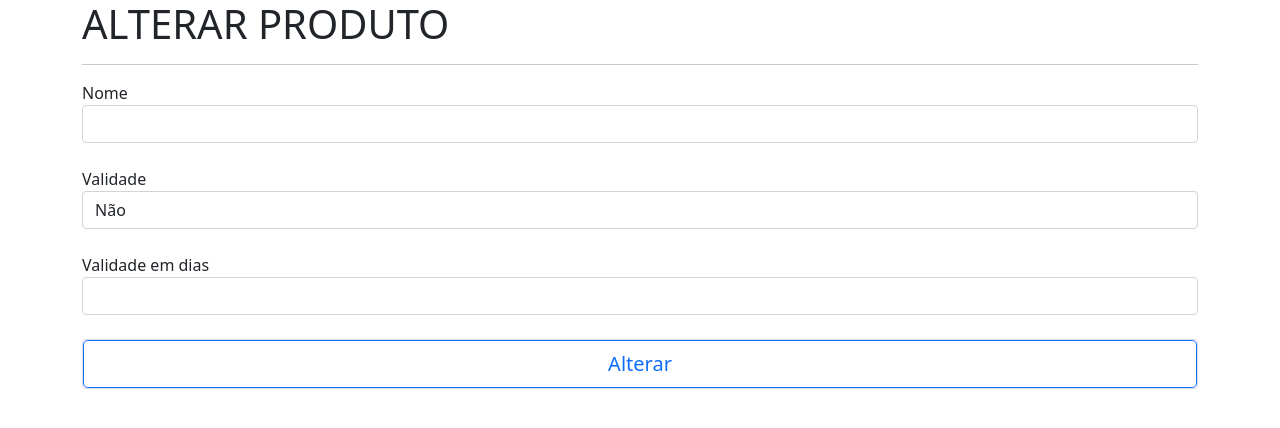
After one commit to Marcelo-Alves/pdv, a PHP site: template view/produtoeditar.php in a window 1280 px wide. The commit adds this page. Shown: the top 428 px of the page. Run offline with PHP 8.4, Linux system fonts and the light colour scheme; the template is opened without the code that fills it, so the values that code supplies are empty.

Commit message:
atualizar produto

```diff
--- a/index.php
+++ b/index.php
@@ -1,4 +1,8 @@
 <?php
+/* Informa o nível dos erros que serão exibidos */
+error_reporting(E_ALL);
+/* Habilita a exibição de erros */
+ini_set("display_errors", 1);
     $url = ($_SERVER['REQUEST_URI']=="/"?"/index":$_SERVER['REQUEST_URI']);
 	$u = explode('/',$url);
 	$classe  = $u[1];
--- a/model/alterar.php
+++ b/model/alterar.php
@@ -5,6 +5,8 @@ class alterar  {
     public static function alterarBanco($campos,$tabela,$where) {
         try {
             $sql= "UPDATE $tabela SET $campos WHERE $where;";
+			//echo $sql;
+
             $rs = mysql::conexao()->prepare($sql);
             $rs->execute();
 
--- a/model/busca.php
+++ b/model/busca.php
@@ -26,7 +26,7 @@ class busca  {
     }
     public static function buscaWhere($campo,$tabela,$where) {
         try {
-            $sql= "SELECT $campo FROM $tabela where 1=1 ;";
+            $sql= "SELECT $campo FROM $tabela where 1=1 $where;";
             $rs = mysql::conexao()->prepare($sql);
             $rs->execute();
             $dados=$rs->fetchAll(PDO::FETCH_OBJ);
--- a/model/inserir.php
+++ b/model/inserir.php
@@ -7,7 +7,7 @@ class inserir  {
             $sql= "INSERT INTO $tabela ($campos) values ($valores);";
             $rs = mysql::conexao()->prepare($sql);
             $rs->execute();
-			echo $sql;
+			//echo $sql;
 
         } catch (Exception $ex) {
             echo $ex->getMessage();
--- a/model/mysql.php
+++ b/model/mysql.php
@@ -2,7 +2,7 @@
 class mysql {
     public static function conexao(){
         try {
-            $conn = new PDO('mysql:host=localhost;dbname=pdv', "root", "indios");
+            $conn = new PDO('mysql:host=localhost;dbname=pdv', "root", "");
             $conn->setAttribute(PDO::ATTR_ERRMODE, PDO::ERRMODE_EXCEPTION);
             return $conn;
         } catch (Exception $e) {
--- a/view/padrao/topo.php
+++ b/view/padrao/topo.php
@@ -7,7 +7,7 @@
 		<title><?php echo titulo; ?></title>
 
 		<!-- Principal CSS do Bootstrap -->
-		<link href="../biblioteca/css/bootstrap.css" rel="stylesheet">
+		<link href="<?php echo 'http://'. $_SERVER['HTTP_HOST'];?>/biblioteca/css/bootstrap.css" rel="stylesheet">
     </head>
     <body>
     <div class="container">
--- /dev/null
+++ b/view/produtoeditar.php
@@ -0,0 +1,40 @@
+<?php
+define('titulo', "Painel de Cadastro de Produto");
+require 'padrao/topo.php';
+$produtos = produto::editar();
+foreach($produtos as $produto):
+	$id_produto = $produto->id_produto;
+	$nome = $produto->nome;
+	$validade = $produto->validade;
+	$validade_dias = $produto->validade_dias;
+endforeach;
+?>
+
+<p class="h1">ALTERAR PRODUTO</p>
+<hr>
+	<form action='../alterar' method='POST'>
+		<div class="form-group">
+			<input type="hidden" name="id_produto" id="id_produto" value="<?php echo $id_produto; ?>">
+			<label for="nome" > Nome </label>
+			<input type='text' name='nome' id='nome' class="form-control" value="<?php echo $nome ?>">
+			<br>
+			<label for="validade" > Validade </label>
+			<select name='validade' class="form-control">
+				<option selected>Escolher...</option>
+				<option value='0' <?php echo ($validade == 0?"selected":"");?> >Não</option>
+				<option value='1' <?php echo ($validade == 1?"selected":"");?> >Sim</option>
+			<select/>
+			<br>
+			<label for="validade_dias" >Validade em dias </label>
+			<input type='text' name='validade_dias' id='validade_dias' class="form-control" value="<?php echo $validade_dias ?>">
+		</div>
+		<br>
+		<div class="card text-center">
+			<input type='SUBMIT' VALUE='Alterar' class="btn btn-lg btn-block btn-outline-primary">
+		</div>
+	</form>
+
+
+<?php
+require 'padrao/rodape.php';
+?>
```
Also changed, not shown: controller/produto.php (+33 -4 lines), view/produtolista.php (+11 -3 lines), biblioteca/img/editar.png (added), biblioteca/img/lixeira.jpg (added).
